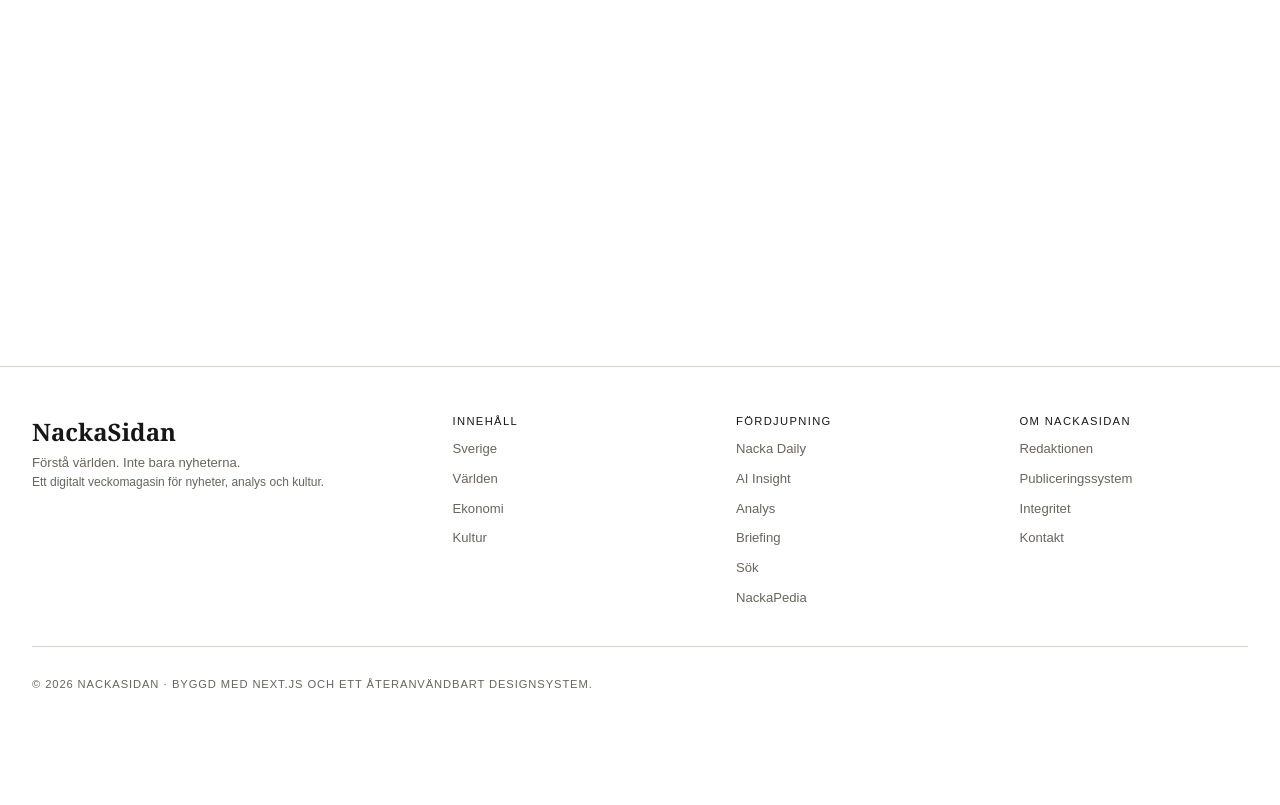
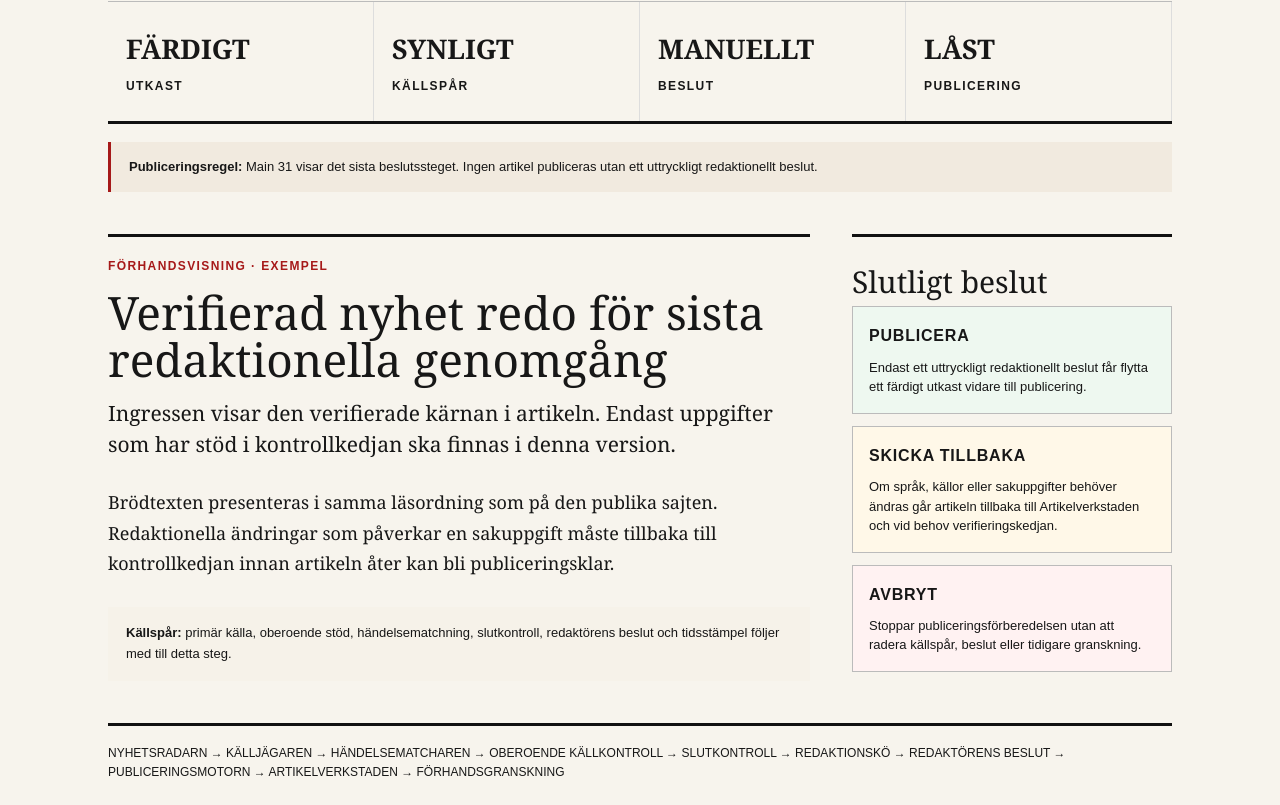
Before and after one commit to Djurgarden2019/NackaSidan-2026, a Next.js app: page /forhandsgranskning in a window 1280 px wide. Before the commit this address had no page. Shown: the part 615-1420 px from the top of the page. Before the commit the page ends 1354 px from the top, so only its background shows below. Built offline with nearby package versions, Linux system fonts and the light colour scheme.

Commit message:
Main 31: add preview and final publishing decision

```diff
--- /dev/null
+++ b/app/forhandsgranskning/page.tsx
@@ -0,0 +1,64 @@
+export const dynamic = 'force-static';
+
+const actions = [
+  ['PUBLICERA', 'Endast ett uttryckligt redaktionellt beslut får flytta ett färdigt utkast vidare till publicering.'],
+  ['SKICKA TILLBAKA', 'Om språk, källor eller sakuppgifter behöver ändras går artikeln tillbaka till Artikelverkstaden och vid behov verifieringskedjan.'],
+  ['AVBRYT', 'Stoppar publiceringsförberedelsen utan att radera källspår, beslut eller tidigare granskning.'],
+];
+
+export default function ForhandsgranskningPage() {
+  return (
+    <main style={{ maxWidth: 1120, margin: '0 auto', padding: '72px 28px 100px' }}>
+      <p style={{ color: '#a61919', fontWeight: 800, letterSpacing: 2, fontSize: 13 }}>MAIN 31 · FÖRHANDSGRANSKNING</p>
+      <h1 style={{ fontFamily: 'Georgia,serif', fontSize: 'clamp(54px,8vw,94px)', lineHeight: .95, margin: '12px 0 22px' }}>Sista kontrollen före publicering</h1>
+      <p style={{ maxWidth: 860, fontFamily: 'Georgia,serif', fontSize: 20, lineHeight: 1.45 }}>
+        Här granskas det färdiga artikelutkastet som om det redan låg på sajten. Rubrik, ingress, brödtext, källspår och redaktionellt beslut visas tillsammans innan någon publicering kan ske.
+      </p>
+
+      <section style={{ display: 'grid', gridTemplateColumns: 'repeat(4,1fr)', borderTop: '1px solid #bbb', borderBottom: '3px solid #111', marginTop: 42 }}>
+        {[
+          ['UTKAST', 'FÄRDIGT'], ['KÄLLSPÅR', 'SYNLIGT'], ['BESLUT', 'MANUELLT'], ['PUBLICERING', 'LÅST']
+        ].map(([name,value]) => (
+          <div key={name} style={{ padding: '25px 18px', borderRight: '1px solid #ddd' }}>
+            <strong style={{ fontFamily: 'Georgia,serif', fontSize: 27 }}>{value}</strong>
+            <div style={{ fontSize: 12, fontWeight: 800, letterSpacing: 1.4, marginTop: 5 }}>{name}</div>
+          </div>
+        ))}
+      </section>
+
+      <div style={{ marginTop: 18, padding: '14px 18px', background: '#f1eadf', borderLeft: '3px solid #a61919', fontSize: 13 }}>
+        <strong>Publiceringsregel:</strong> Main 31 visar det sista beslutssteget. Ingen artikel publiceras utan ett uttryckligt redaktionellt beslut.
+      </div>
+
+      <section style={{ marginTop: 42, display: 'grid', gridTemplateColumns: 'minmax(0,1fr) 320px', gap: 42 }}>
+        <article style={{ borderTop: '3px solid #111', paddingTop: 20 }}>
+          <div style={{ color: '#a61919', fontWeight: 800, letterSpacing: 1.4, fontSize: 12 }}>FÖRHANDSVISNING · EXEMPEL</div>
+          <h2 style={{ fontFamily: 'Georgia,serif', fontSize: 46, lineHeight: 1.02, margin: '12px 0 16px' }}>Verifierad nyhet redo för sista redaktionella genomgång</h2>
+          <p style={{ fontFamily: 'Georgia,serif', fontSize: 21, lineHeight: 1.45, marginBottom: 28 }}>
+            Ingressen visar den verifierade kärnan i artikeln. Endast uppgifter som har stöd i kontrollkedjan ska finnas i denna version.
+          </p>
+          <p style={{ fontFamily: 'Georgia,serif', fontSize: 18, lineHeight: 1.7 }}>
+            Brödtexten presenteras i samma läsordning som på den publika sajten. Redaktionella ändringar som påverkar en sakuppgift måste tillbaka till kontrollkedjan innan artikeln åter kan bli publiceringsklar.
+          </p>
+          <div style={{ marginTop: 28, padding: '16px 18px', background: '#f6f2e9', fontSize: 13, lineHeight: 1.6 }}>
+            <strong>Källspår:</strong> primär källa, oberoende stöd, händelsematchning, slutkontroll, redaktörens beslut och tidsstämpel följer med till detta steg.
+          </div>
+        </article>
+
+        <aside style={{ borderTop: '3px solid #111', paddingTop: 20 }}>
+          <h3 style={{ fontFamily: 'Georgia,serif', fontSize: 30, marginTop: 0 }}>Slutligt beslut</h3>
+          {actions.map(([title,text], i) => (
+            <div key={title} style={{ marginTop: i ? 12 : 0, padding: '16px', border: '1px solid #bbb', background: i === 0 ? '#eef8f0' : i === 1 ? '#fff8e8' : '#fff2f2' }}>
+              <div style={{ fontWeight: 900, letterSpacing: .8 }}>{title}</div>
+              <p style={{ margin: '8px 0 0', fontSize: 13, lineHeight: 1.5 }}>{text}</p>
+            </div>
+          ))}
+        </aside>
+      </section>
+
+      <footer style={{ borderTop: '3px solid #111', paddingTop: 18, marginTop: 42, fontSize: 12 }}>
+        NYHETSRADARN → KÄLLJÄGAREN → HÄNDELSEMATCHAREN → OBEROENDE KÄLLKONTROLL → SLUTKONTROLL → REDAKTIONSKÖ → REDAKTÖRENS BESLUT → PUBLICERINGSMOTORN → ARTIKELVERKSTADEN → FÖRHANDSGRANSKNING
+      </footer>
+    </main>
+  );
+}
```
